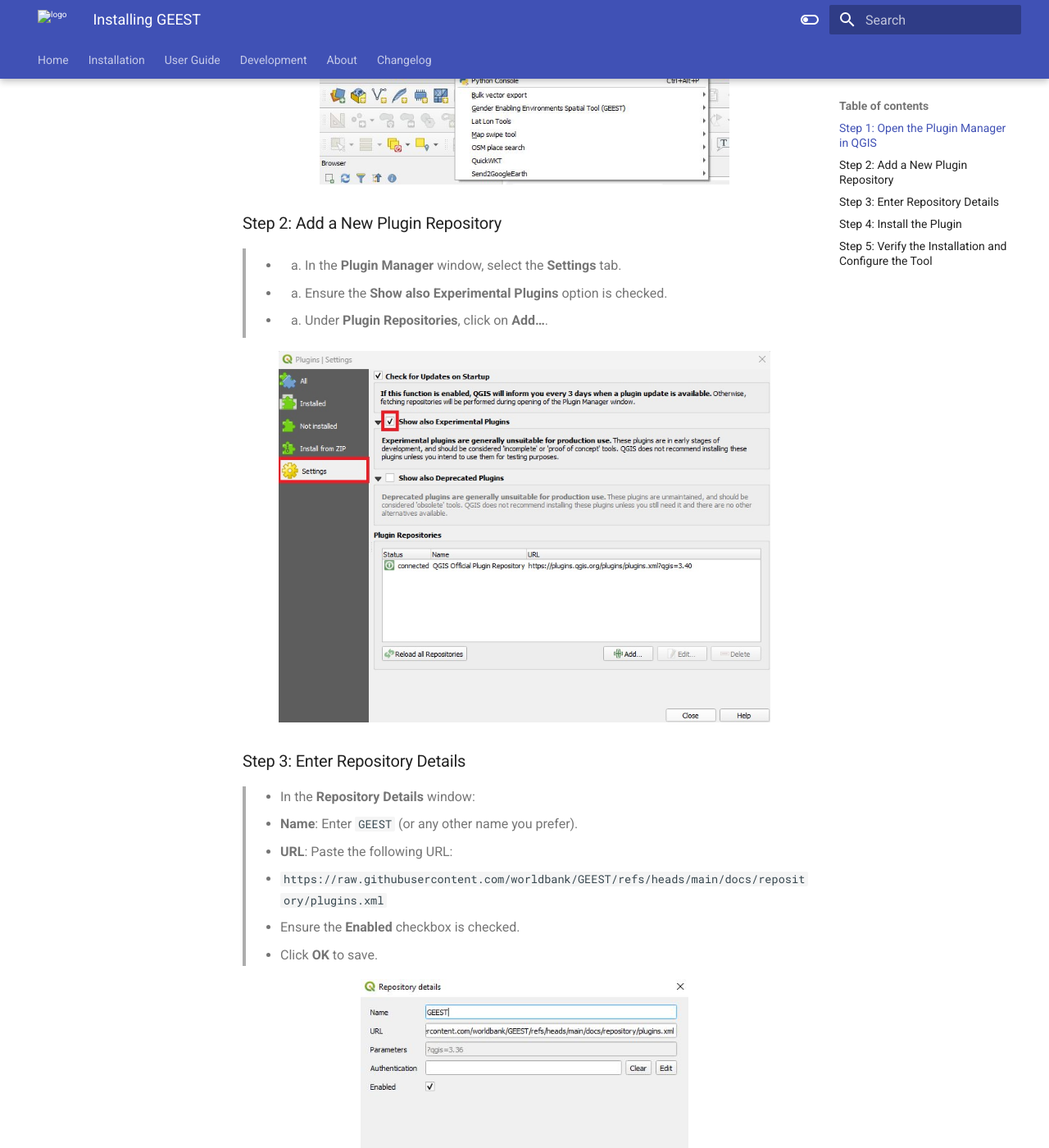
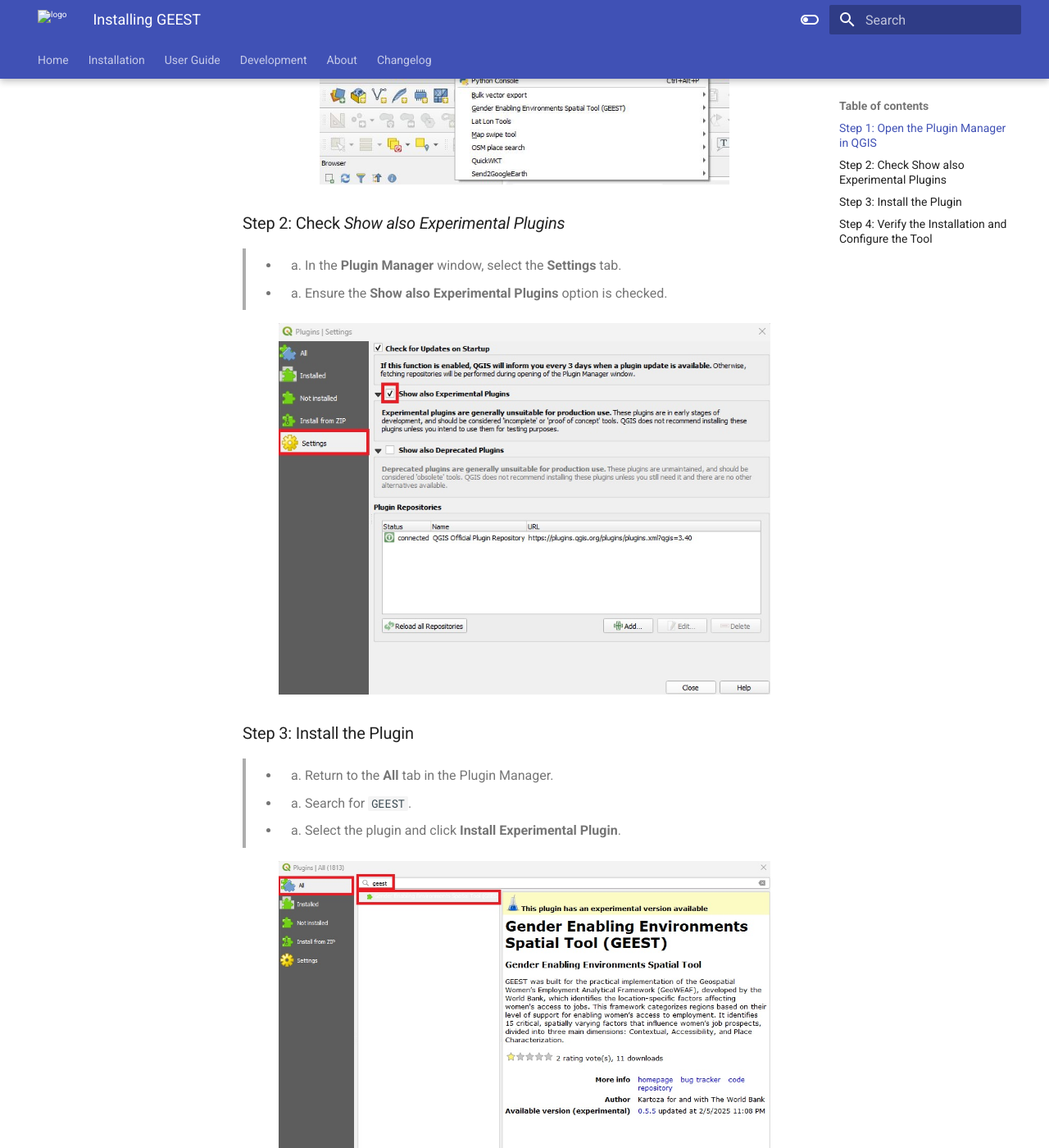
Before and after one commit to worldbank/GEEST, an MkDocs documentation site: the page built from docs/userguide/install.md, in a window 1280 px wide and 1400 px high, scrolled down 381 px. Shown: the whole window at 82% size. Built offline with MkDocs 1.6.1 and Material for MkDocs 9.7.7, drawn with Linux system fonts in a browser that asks for light colours; some of the changed text lies outside the part shown.

Commit message:
Update install.md

```diff
--- a/docs/userguide/install.md
+++ b/docs/userguide/install.md
@@ -11,42 +11,26 @@
   <img src="https://raw.githubusercontent.com/worldbank/GEEST/main/docs/images/new%20images/plugins.JPG" alt="QGIS Plugin Setup" width="500" style="display: block; margin-left: auto; margin-right: auto;" title="Click to enlarge">
 </a>
 
-### Step 2: Add a New Plugin Repository
+### Step 2: Check *Show also Experimental Plugins*
 
 > - 1. In the **Plugin Manager** window, select the **Settings** tab.
 > - 2. Ensure the **Show also Experimental Plugins** option is checked.
-> - 3. Under **Plugin Repositories**, click on **Add…**.
 
 <a href="https://raw.githubusercontent.com/worldbank/GEEST/main/docs/images/new%20images/plugins%20settings.jpg" target="_blank">
   <img src="https://raw.githubusercontent.com/worldbank/GEEST/main/docs/images/new%20images/plugins%20settings.jpg" alt="QGIS Plugin Settings" width="600" style="display: block; margin-left: auto; margin-right: auto;" title="Click to enlarge">
 </a>
 
-
-### Step 3: Enter Repository Details
-
-> - In the **Repository Details** window:
->   - **Name**: Enter `GEEST` (or any other name you prefer).
->   - **URL**: Paste the following URL:
->   - <span style="color: red;">`https://raw.githubusercontent.com/worldbank/GEEST/refs/heads/main/docs/repository/plugins.xml`</span>
->   - Ensure the **Enabled** checkbox is checked.
->   - Click **OK** to save.
-
-<a href="https://github.com/worldbank/GEEST/raw/main/docs/images/new%20images/repository.jpg" target="_blank">
-  <img src="https://github.com/worldbank/GEEST/raw/main/docs/images/new%20images/repository.jpg" alt="QGIS Repository Settings" width="400" style="display: block; margin-left: auto; margin-right: auto;" title="Click to enlarge">
-</a>
-
-
-### Step 4: Install the Plugin
+### Step 3: Install the Plugin
 
 > - 1. Return to the **All** tab in the Plugin Manager.
-> - 2. Search for `GEEST` (or the plugin name).
-> - 3. Select the plugin and click **Install Plugin**.
+> - 2. Search for `GEEST`.
+> - 3. Select the plugin and click **Install Experimental Plugin**.
 
 <a href="https://raw.githubusercontent.com/worldbank/GEEST/main/docs/images/new%20images/install.jpg" target="_blank">
   <img src="https://raw.githubusercontent.com/worldbank/GEEST/main/docs/images/new%20images/install.jpg" alt="QGIS Plugin Installation" width="600" style="display: block; margin-left: auto; margin-right: auto;" title="Click to enlarge">
 </a>
 
-### Step 5: Verify the Installation and Configure the Tool
+### Step 4: Verify the Installation and Configure the Tool
 
 > - 1. After installation, check the QGIS toolbar for the new **GEEST** icon *Show/Hide GEEST Panel*. [![GEEST Toolbar Icons](https://raw.githubusercontent.com/worldbank/GEEST/main/docs/images/new%20images/icons.jpg)](https://raw.githubusercontent.com/worldbank/GEEST/main/docs/images/new%20images/icons.jpg "Click to enlarge")
 > - 2. In the **GEEST Settings** window, locate the **API Key for the Open Route Service** field. Enter your ORS API key here to enable access to routing services.
```
